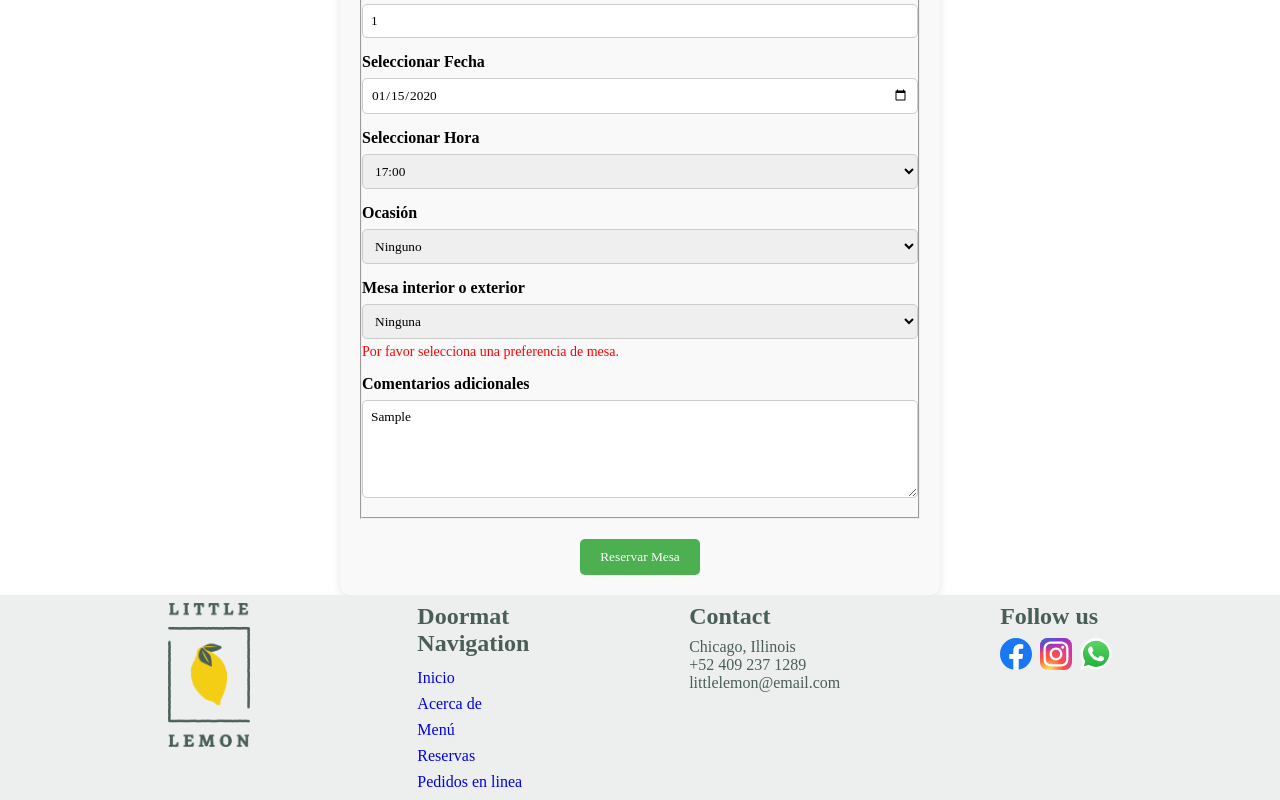
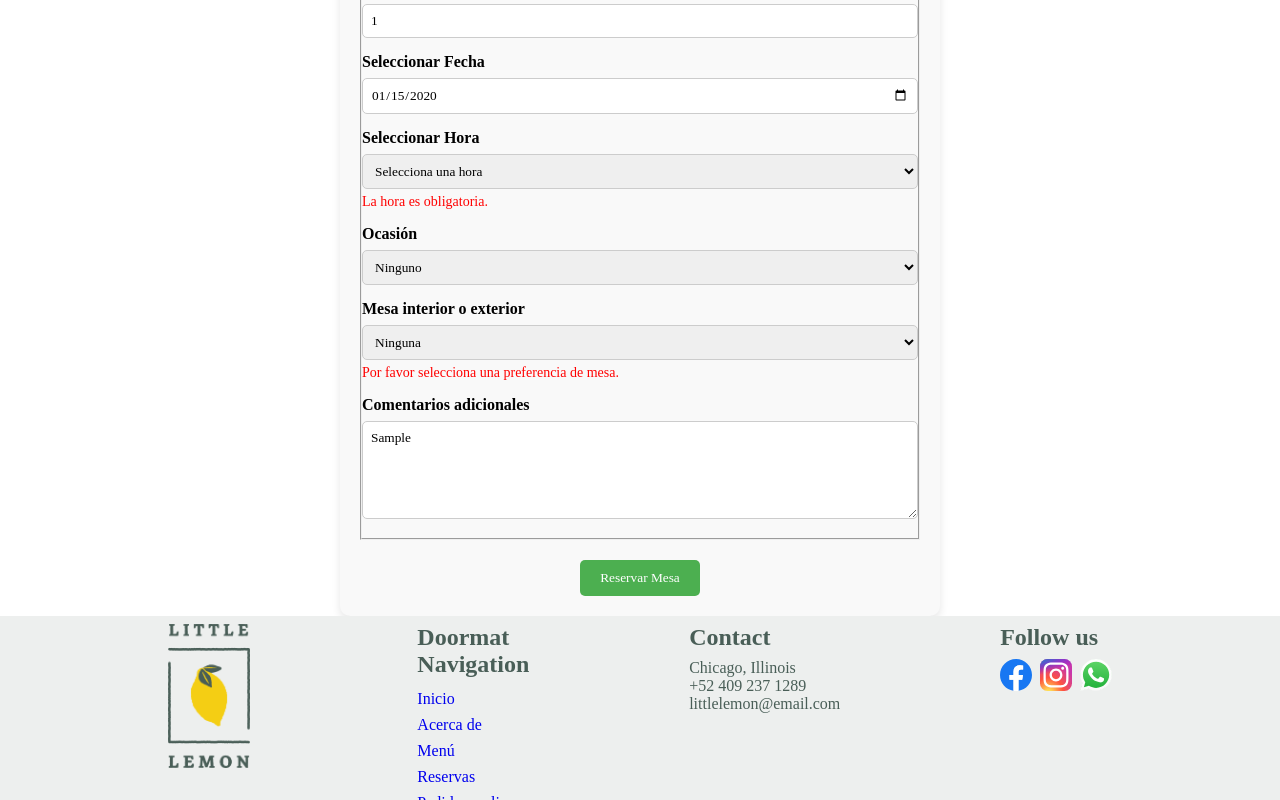
Before and after one commit to DeanHdz/little-lemon, a React (Create React App) app: page /reservations in a window 1280 px wide. Both pictures are taken after typing "Sample", "Sample", "name@example.com", "5551234", "2020-01-15", "Sample" into the empty fields and a click on the button "Reservar Mesa". Shown: the part 699-1499 px from the top of the page. Built offline with nearby package versions, Linux system fonts and the light colour scheme.

Commit message:
Etiquetas de accesibilidad / semántica

```diff
--- a/src/components/BookingForm/BookingForm.jsx
+++ b/src/components/BookingForm/BookingForm.jsx
@@ -8,6 +8,7 @@ export default function BookingForm(props) {
     const [tel, setTel] = useState("");
     const [people, setPeople] = useState(1);
     const [date, setDate] = useState("");
+    const [time, setTime] = useState("");
     const [occasion, setOccasion] = useState("");
     const [preferences, setPreferences] = useState("");
     const [comments, setComments] = useState("");
@@ -34,6 +35,7 @@ export default function BookingForm(props) {
             newErrors.tel = "El número de teléfono no es válido. Usa un formato válido, como 1234567890, 123-456-7890, o (123) 456-7890.";
         }
         if (!date) newErrors.date = "La fecha es obligatoria.";
+        if (!time) newErrors.time = "La hora es obligatoria.";
         if (!people || people < 1) newErrors.people = "Se requiere al menos una persona.";
         if (!preferences || preferences === "Ninguna") newErrors.preferences = "Por favor selecciona una preferencia de mesa.";
 
@@ -145,13 +147,20 @@ export default function BookingForm(props) {
 
                 <div className="form-group">
                     <label htmlFor="time">Seleccionar Hora</label>
-                    <select id="time" required>
+                    <select
+                        id="time"
+                        value={time}
+                        onChange={(e) => setTime(e.target.value)}
+                        required
+                    >
+                        <option value="">Selecciona una hora</option>
                         {props.availableTimes.map((time) => (
                             <option key={time} value={time}>
                                 {time}
                             </option>
                         ))}
                     </select>
+                    {errors.time && <span className="error">{errors.time}</span>}
                 </div>
 
                 <div className="form-group">
@@ -197,7 +206,7 @@ export default function BookingForm(props) {
             </fieldset>
 
             <div className="form-actions">
-                <button type="submit" onClick={handleSubmit} className="action-button">
+                <button type="submit" aria-label="Reservar Mesa" onClick={handleSubmit} className="action-button">
                     Reservar Mesa
                 </button>
             </div>
--- a/src/components/Hero/Hero.jsx
+++ b/src/components/Hero/Hero.jsx
@@ -11,7 +11,7 @@ export default function Hero() {
                 <h2>Chicago</h2>
                 <p>Somos un restaurante ubicado en Chicago, Illinois. <br /> Te invitamos a probar nuestra gran variedad de platillos. </p>
                 <Link to="/reservations">
-                    <button>Reservar una mesa</button>
+                    <button aria-label="On Click" >Reservar una mesa</button>
                 </Link>
             </div>
             <div>
--- a/src/components/Highlights/Highlights.jsx
+++ b/src/components/Highlights/Highlights.jsx
@@ -8,7 +8,7 @@ export default function Highlights() {
         <section id="Highlights">
             <div className='Title'>
                 <h1>¡Platillos especiales de la semana!</h1>
-                <Link to='/menu'><button>Ver menú completo</button></Link>
+                <Link to='/menu'><button aria-label="On Click">Ver menú completo</button></Link>
             </div>
             <div className='Body'>
                 <div className='Card'>
```
Also changed, not shown: 1 other file (tests, documents, lock files or other folders).
